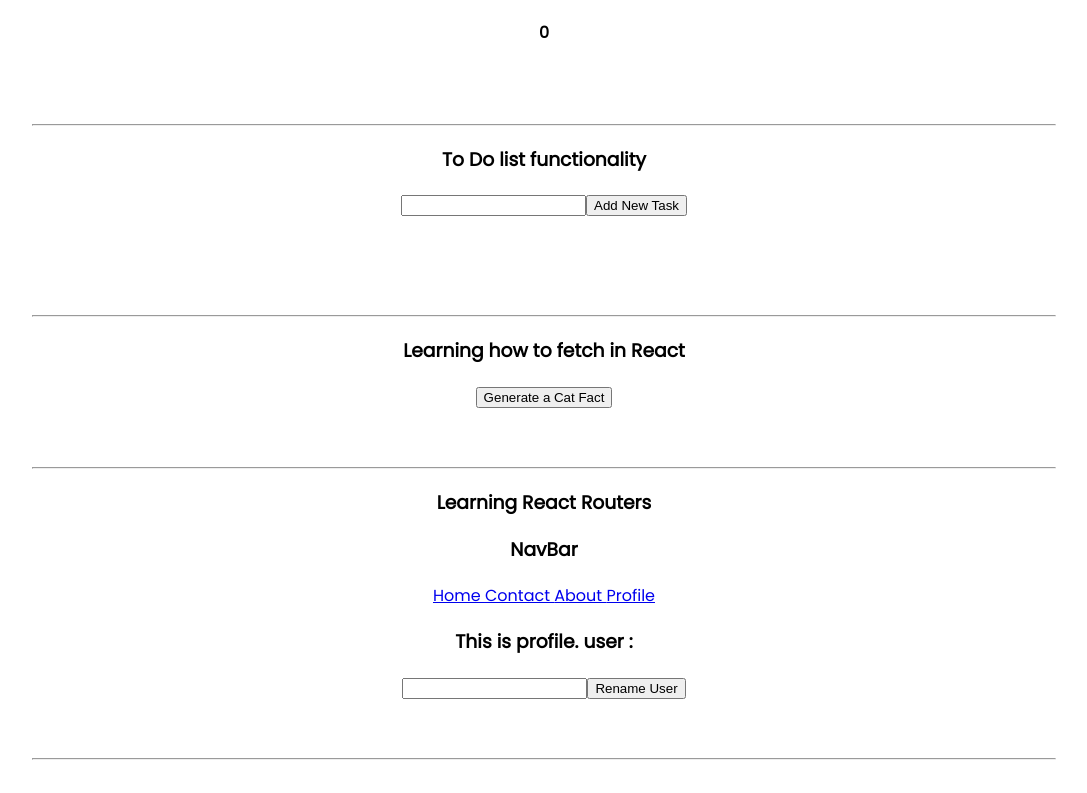
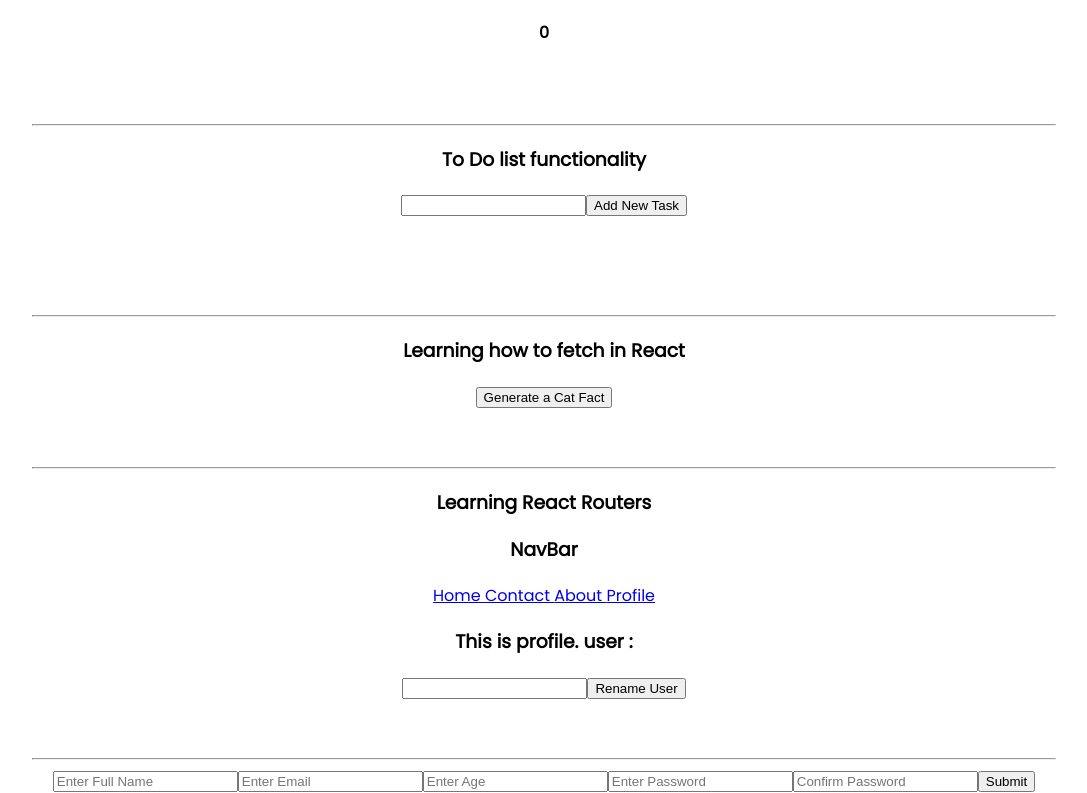
Before and after one commit to hassancodes/react-journey, a React (Vite) app: page /profile in a window 1280 px wide. Shown: the part 463-1256 px from the top of the page, without its empty margins (96-1183 px from the left). Before the commit the page ends 1231 px from the top, so only its background shows below. Built offline with nearby package versions, Linux system fonts and the light colour scheme.

Commit message:
adding forms

```diff
--- a/src/App.jsx
+++ b/src/App.jsx
@@ -6,13 +6,19 @@ import { useState, useEffect } from "react";
 import { BrowserRouter as Router,Routes,Route,Link } from "react-router-dom";
 import {createContext} from "react";
 import {QueryClient,QueryClientProvider} from "@tanstack/react-query";
+import {Form} from "./Pages/forms"
 
 // learning states
 
 export const AppContext = createContext();
 
 function App() {
-  const client= new QueryClient();
+  const client= new QueryClient({defaultOptions:{
+    queries:{
+      refetchOnWindowFocus:true,
+    },
+
+  }});
   const [password, setPassword] = useState("");
   const [passvis, setPassvis] = useState(true);
   var [colorr, setColor] = useState("black");
@@ -199,7 +205,8 @@ function App() {
       <SpaceComponent />
       {/* Learning state management in React */}
 
-
+      {/* learning forms in React starts from here  */}
+      <Form/>
 
     </div>
 
--- a/src/Pages/Home.jsx
+++ b/src/Pages/Home.jsx
@@ -10,7 +10,7 @@ export const Home =()=>{
     // first parameter is the id, second is the request.
     // we dont have to create the state for the data variable
     // test other capabilities as well
-    const {data,isLoading}= useQuery(["cat"],()=>{
+    const {data:catData,isLoading,refetch}= useQuery(["cat"],()=>{
         return Axios.get("https://catfact.ninja/fact").then((res)=>res.data);
     });
     if (isLoading){
@@ -20,7 +20,8 @@ export const Home =()=>{
     return (<div>
         <h3>This is Home page. user: {userName}</h3>
         {/* it will not access the data unless it not fetched/null */}
-        <p>{data?.fact}</p>
+        <p>{catData?.fact}</p>
+        <button onClick={refetch}>Fetch more fact</button>
     </div>);
 }
 
--- /dev/null
+++ b/src/Pages/forms.jsx
@@ -0,0 +1,15 @@
+import {useForm} from "react-hook-form";
+export const Form=()=>{
+    // react-hook-form is used for handling errors and submission
+    // yup is for validation
+    return(
+    <form>
+        <input type="text" placeholder="Enter Full Name"/>
+        <input type="email" placeholder="Enter Email"/>
+        <input type="text" placeholder="Enter Age"/>
+        <input type="password" placeholder="Enter Password"/>
+        <input type="password" placeholder="Confirm Password"/>
+        <input type="submit" name="form-submit" id="submit" />
+    </form>
+    );
+};
```
